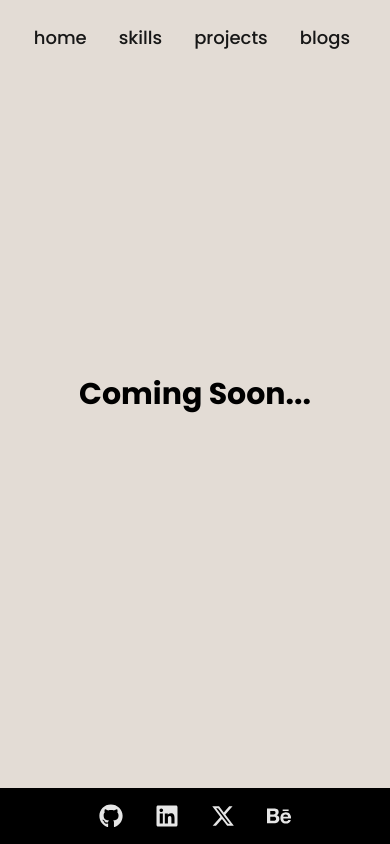
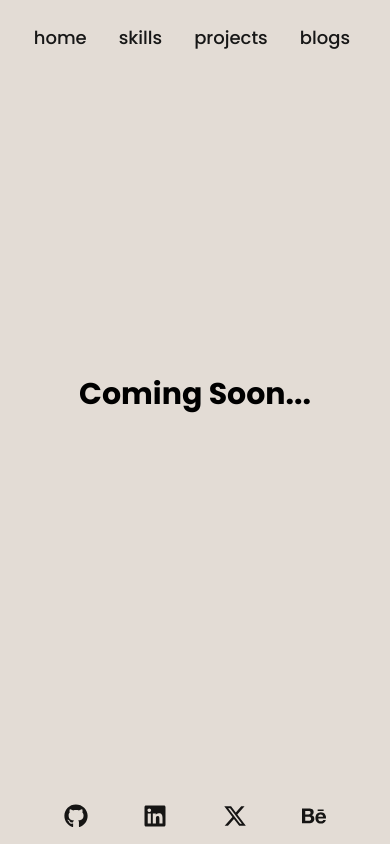
Before and after one commit to DevanshiGarg08/devanshi-garg, a Next.js app: page /blogs in a window 390 px wide. Built offline with nearby package versions, Linux system fonts and the light colour scheme; a web font is replaced by a local one.

Commit message:
changed footer color

```diff
--- a/src/app/blogs/page.tsx
+++ b/src/app/blogs/page.tsx
@@ -9,7 +9,7 @@ export default function Blogs() {
       </div>
 
       {/* Sidebar as Footer on Mobile */}
-      <div className="md:hidden w-full bg-black">
+      <div className="md:hidden w-full">
         <Sidebar />
       </div>
     </div>
--- a/src/app/components/Sidebar.tsx
+++ b/src/app/components/Sidebar.tsx
@@ -11,7 +11,7 @@ export default function Sidebar() {
       </div>
 
       {/* Footer for Mobile */}
-      <div className="md:hidden flex justify-center w-full bg-black opacity-90 py-4">
+      <div className="md:hidden flex justify-center w-full opacity-90 py-4">
         <SocialLinks isFooter />
       </div>
     </>
@@ -22,8 +22,10 @@ function SocialLinks({ isFooter = false }: { isFooter?: boolean }) {
   return (
     <div
       className={`flex ${
-        isFooter ? "space-x-8" : "flex-col space-y-8"
-      } text-2xl  ${isFooter ? "text-white" : "text-black"}`}
+        isFooter
+          ? "flex-row justify-between items-center w-full px-16"
+          : "flex-col space-y-8"
+      } text-2xl  ${isFooter ? "text-black" : "text-black"}`}
     >
       <a
         href="https://github.com/DevanshiGarg08"
--- a/src/app/projects/page.tsx
+++ b/src/app/projects/page.tsx
@@ -145,7 +145,7 @@ export default function Projects() {
       </div>
 
       {/* Sidebar as Footer on Mobile */}
-      <div className="md:hidden w-full bg-black ">
+      <div className="md:hidden w-full">
         <Sidebar />
       </div>
     </div>
--- a/src/app/skills/page.tsx
+++ b/src/app/skills/page.tsx
@@ -174,7 +174,7 @@ export default function Skills() {
       </div>
 
       {/* Sidebar as Footer on Mobile */}
-      <div className="md:hidden w-full bg-black">
+      <div className="md:hidden w-full ">
         <Sidebar />
       </div>
     </div>
```
